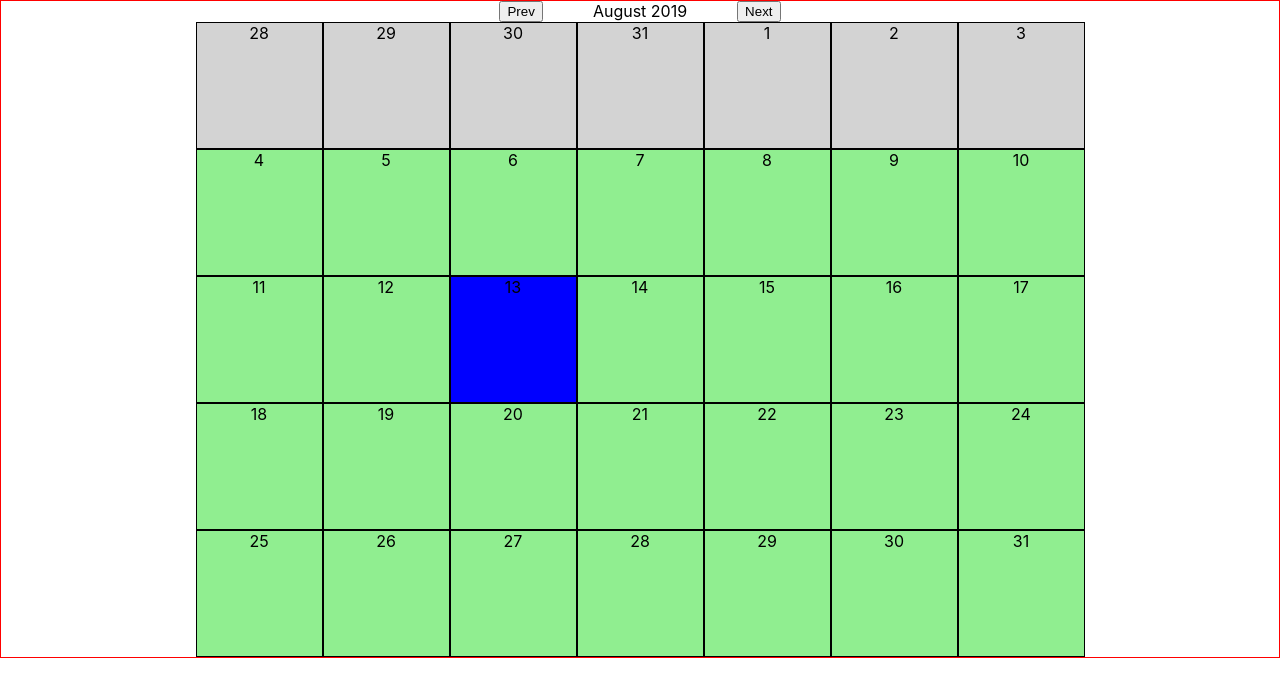
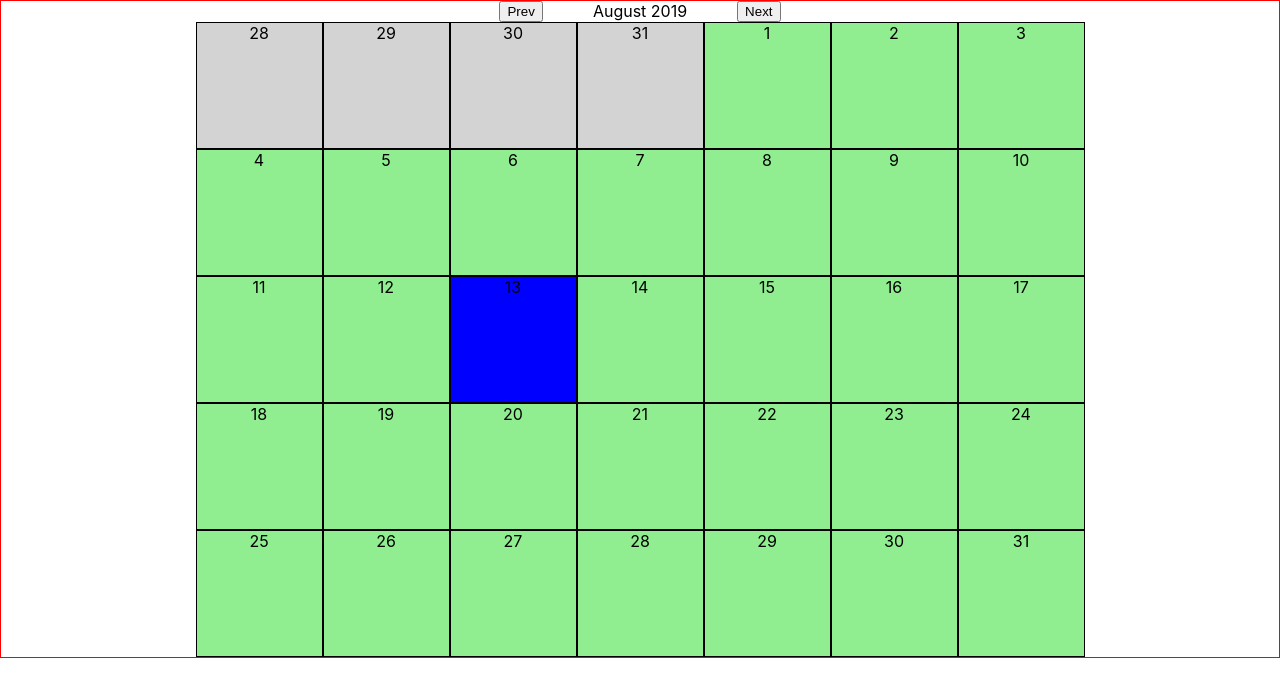
Before and after one commit to stephenc222/react-calendar, a React (Create React App) app: page / in a window 1280 px wide. Shown: the top 696 px of the page. Built offline with nearby package versions, Linux system fonts and the light colour scheme.

Commit message:
fixed active month highlighting

```diff
--- a/src/components/Calendar.js
+++ b/src/components/Calendar.js
@@ -17,12 +17,8 @@ export default class Calendar extends Component {
     const daysInMonth = dayjs().month(currentMonth).daysInMonth()
     const daysInLastMonth = dayjs().month(currentMonth - 1).daysInMonth()
     const firstDayOfWeekInMonth = dayjs().month(currentMonth).date(1).day()
-    const lastDayOfWeekInMonth = dayjs().month(currentMonth).date(daysInMonth).day()
-    const lastDayOfWeekInLastMonth = dayjs().month(currentMonth - 1).date(daysInMonth).day()
-    const firstDayOfWeekInNextMonth = dayjs().month(currentMonth + 1).date(daysInMonth).day()
     const today = dayjs().month(currentMonth).date()
     let notInCurrentMonth = firstDayOfWeekInMonth >= 0
-    let notInNextMonth = lastDayOfWeekInMonth < firstDayOfWeekInNextMonth
     const monthDaysArr = []
     let dayVal = 0
     let nextMonth = currentMonth
@@ -37,7 +33,12 @@ export default class Calendar extends Component {
             notInCurrentMonth = false
             ++dayVal
           }
-          week.push({ dayVal: notInCurrentMonth ? nextDayVal : dayVal, dayOfWeek: j, currentMonth: currentMonth - 1 >= 0 ? currentMonth - 1 : 11, partOfCurrentMonth: !notInCurrentMonth })
+          week.push({
+            dayVal: notInCurrentMonth ? nextDayVal : dayVal,
+            dayOfWeek: j,
+            currentMonth: currentMonth - 1 >= 0 ? currentMonth - 1 : 11,
+            partOfCurrentMonth: !notInCurrentMonth
+          })
           // bottom row of display
         } else if (i === 4) {
           nextMonth = nextMonth === currentMonth ? currentMonth : nextMonth
@@ -45,7 +46,7 @@ export default class Calendar extends Component {
             dayVal = 1
             nextMonth++
           }
-          week.push({ dayVal, dayOfWeek: j, currentMonth: nextMonth, partOfCurrentMonth: nextMonth !== currentMonth })
+          week.push({ dayVal, dayOfWeek: j, currentMonth: nextMonth, partOfCurrentMonth: (nextMonth === currentMonth) })
 
         } else {
           week.push({ dayVal, dayOfWeek: j, currentMonth, partOfCurrentMonth: true })
@@ -61,7 +62,7 @@ export default class Calendar extends Component {
             weekArr =>
               <div style={{ display: 'flex', flexDirection: 'row' }}>
                 {weekArr.map(
-                  ({ dayVal, currentMonth, partOfCurrentMonth }) => <Date monthDay={dayVal} currentMonth={currentMonth} today={today} partOfCurrentMonth={currentMonth === dayjs().month()} />)
+                  ({ dayVal, currentMonth, partOfCurrentMonth }) => <Date monthDay={dayVal} currentMonth={currentMonth} today={today} partOfCurrentMonth={partOfCurrentMonth} />)
                 }
               </div>
           )
```
